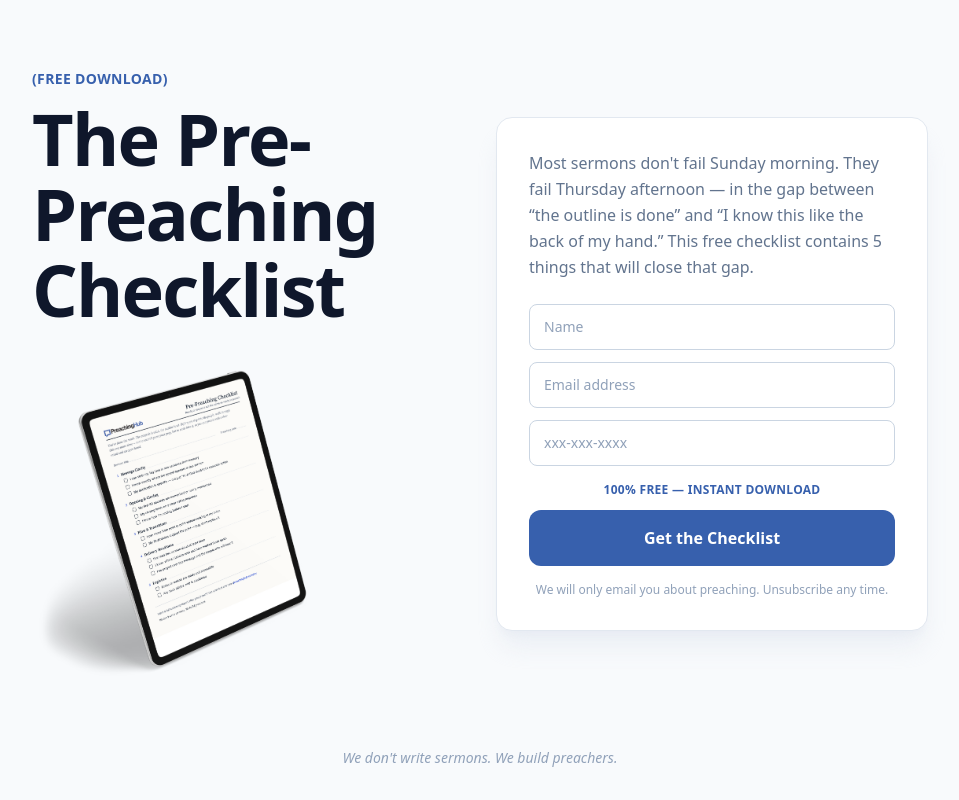
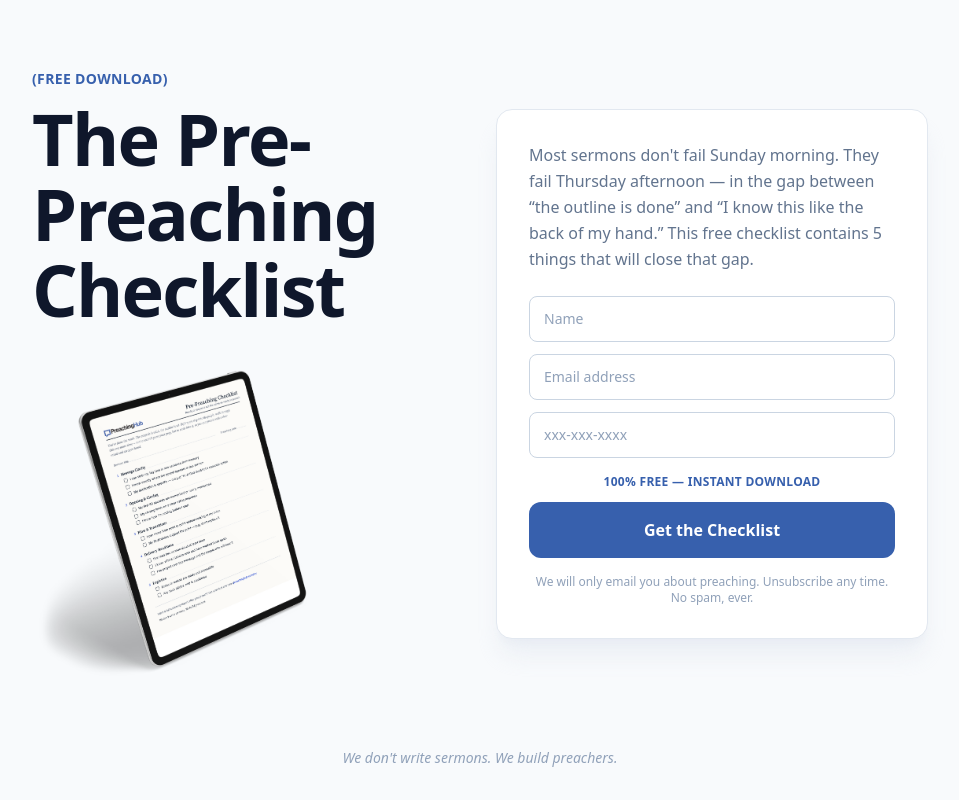
Before and after one commit to brysonbreakey/preachinghubsite, a Next.js app: page /checklist in a window 1280 px wide. Shown: the whole page, without its empty margins (160-1119 px from the left). Built offline with nearby package versions, Linux system fonts and the light colour scheme; no server answers.

Commit message:
Add "No spam, ever." to checklist form microcopy
Co-Authored-By: Claude Sonnet 5 <noreply@anthropic.com>

```diff
--- a/app/checklist/page.tsx
+++ b/app/checklist/page.tsx
@@ -194,7 +194,7 @@ export default function ChecklistPage() {
                   </button>
                 </form>
                 <p className="text-xs text-slate-400 text-center mt-4">
-                  We will only email you about preaching. Unsubscribe any time.
+                  We will only email you about preaching. Unsubscribe any time. No spam, ever.
                 </p>
               </div>
             </div>
```
